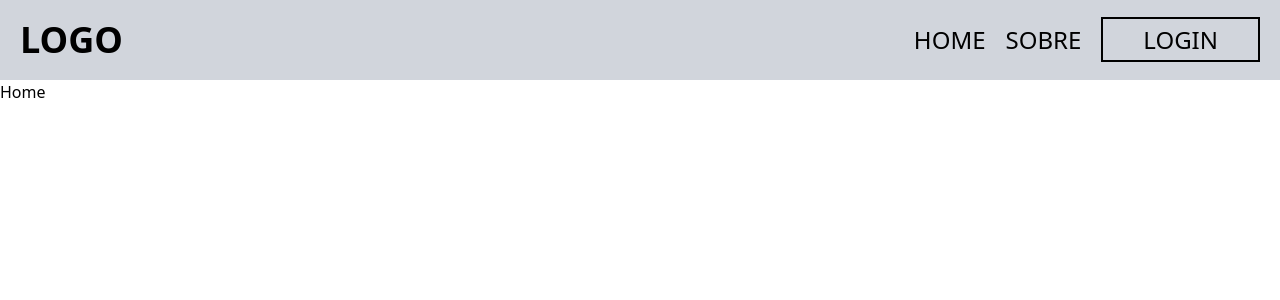
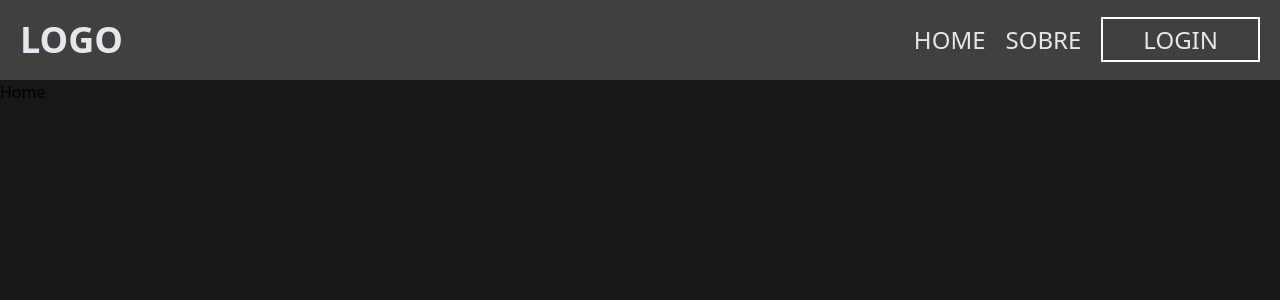
Before and after one commit to Shadow-WIzzards-Money-Gang/Programador_por_um_dia, a React app in the folder frontend/: page / in a window 1280 px wide. Shown: the top 300 px of the page. Built offline with nearby package versions, Linux system fonts and the light colour scheme; the HTML template or start-up script is replaced by a standard one.

Commit message:
style: alterando paleta de cores

```diff
--- a/frontend/src/App.jsx
+++ b/frontend/src/App.jsx
@@ -7,7 +7,7 @@ import Login from './routes/Login';
 
 function App() {
   return (
-    <section className="bg-white min-h-screen">
+    <section className="bg-neutral-900 min-h-screen">
       <BrowserRouter>
         <Header />
         <main>
--- a/frontend/src/components/Header.jsx
+++ b/frontend/src/components/Header.jsx
@@ -2,14 +2,14 @@ import { Link } from 'react-router-dom';
 
 const Header = () => {
   return (
-    <header className="flex justify-between p-5 w-full bg-gray-300">
+    <header className="flex justify-between p-5 w-full bg-neutral-700">
       <nav className="flex justify-between items-center w-full">
-        <span className="uppercase text-black font-bold text-4xl">Logo</span>
+        <span className="uppercase text-gray-200 font-bold text-4xl">Logo</span>
         <ul className='flex gap-5'>
           <li>
             <Link
               to="/"
-              className="text-black uppercase text-2xl hover:text-gray-500 transition-all duration-300"
+              className="text-gray-200 uppercase text-2xl hover:text-gray-400 transition-all duration-300"
             >
               Home
             </Link>
@@ -17,7 +17,7 @@ const Header = () => {
           <li>
             <Link
               to="/sobre"
-              className="text-black uppercase text-2xl hover:text-gray-500 transition-all duration-300"
+              className="text-gray-200 uppercase text-2xl hover:text-gray-400 transition-all duration-300"
             >
               Sobre
             </Link>
@@ -25,7 +25,7 @@ const Header = () => {
           <li>
             <Link
               to="/login"
-              className="border-2 border-black px-10 py-1 text-black uppercase text-2xl hover:text-white hover:bg-black transition-all duration-300"
+              className="border-2 border-white px-10 py-1 text-gray-200 uppercase text-2xl hover:text-black hover:bg-white transition-all duration-300"
             >
               Login
             </Link>
```
